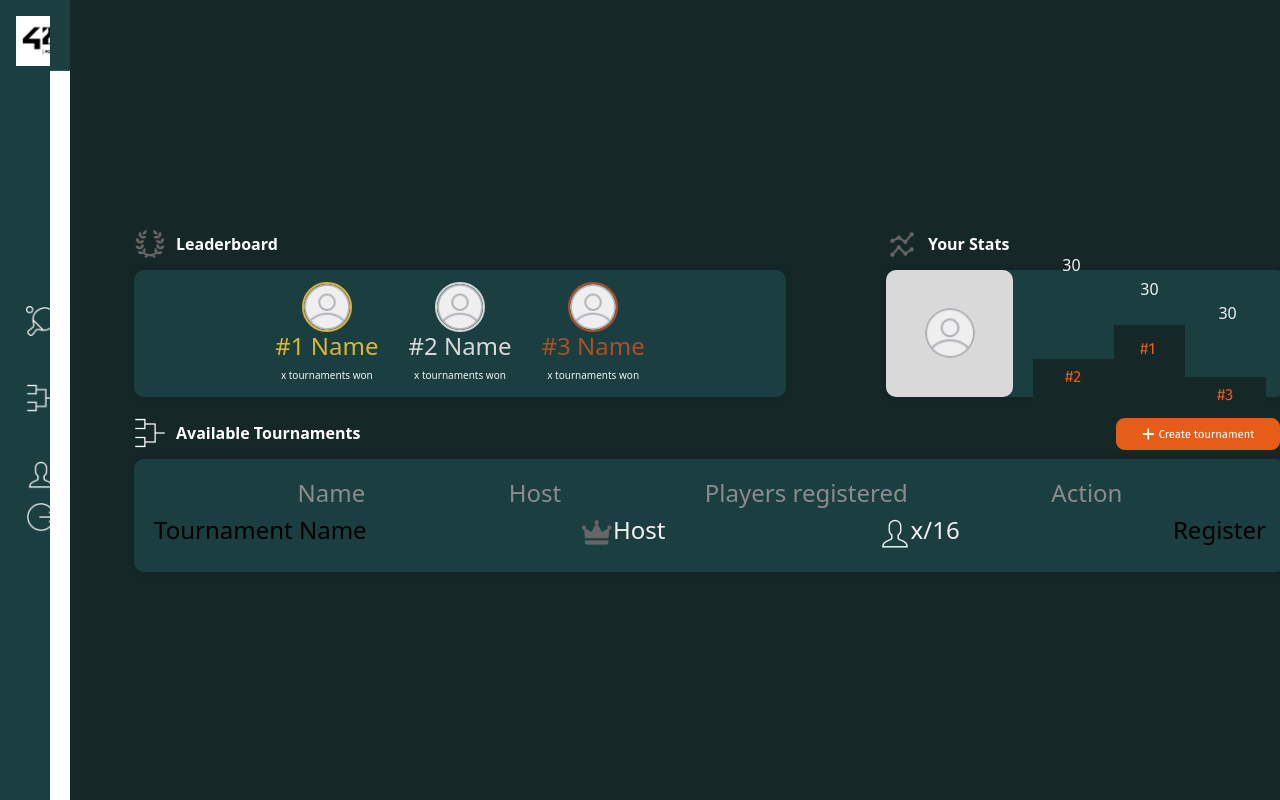
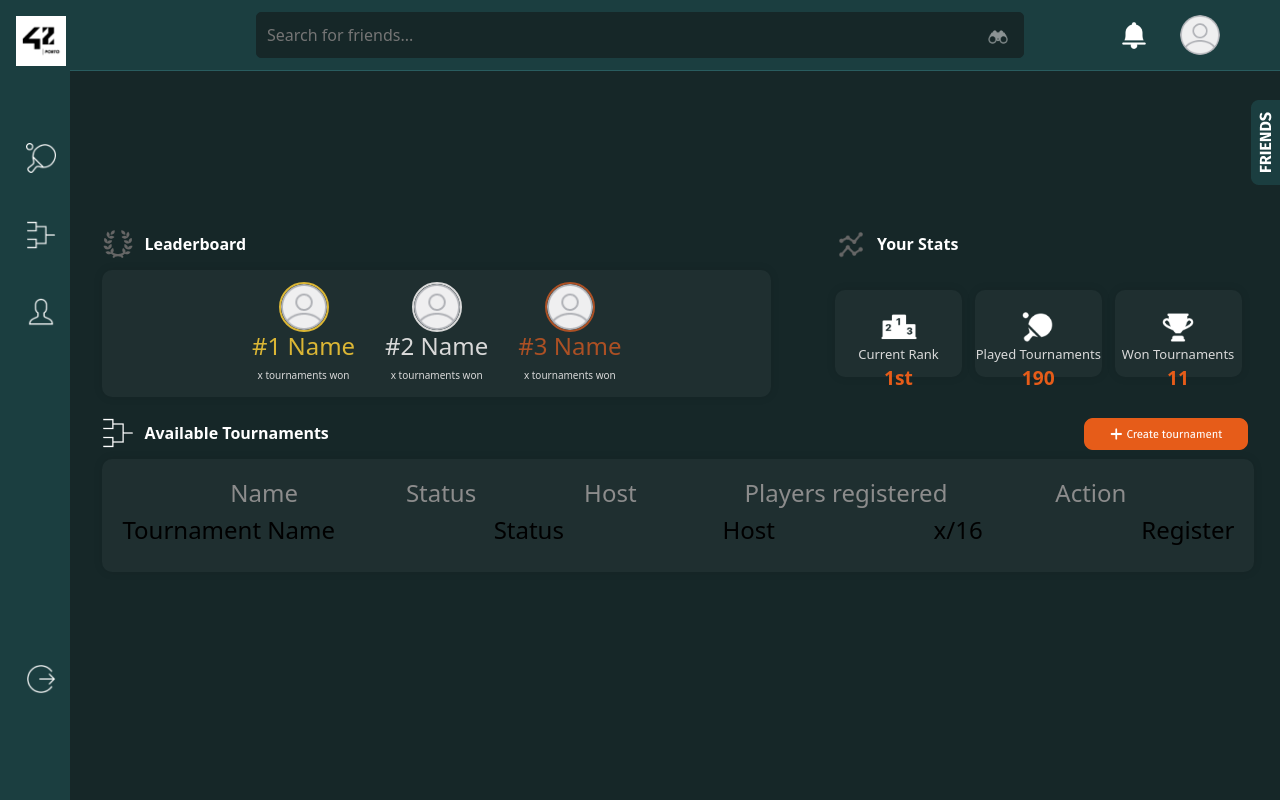
Before and after one commit to andreiacampos98/42_ft_transcendence, a Django app: page /tournaments/ in a window 1280 px wide. Run offline with Django 4.2, Linux system fonts and the light colour scheme.

Commit message:
some html css js errors fixed

```diff
--- a/backend/pong/templates/base.html
+++ b/backend/pong/templates/base.html
@@ -7,11 +7,11 @@
         <meta charset="UTF-8">
         <meta name="viewport" content="width=device-width, initial-scale=1.0">
         <meta http-equiv="X-UA-Compatible" content="ie=edge">
+
+        <!-- HTMX -->
+        <link href="https://cdn.jsdelivr.net/npm/bootstrap@5.3.3/dist/css/bootstrap.min.css" rel="stylesheet" integrity="sha384-QWTKZyjpPEjISv5WaRU9OFeRpok6YctnYmDr5pNlyT2bRjXh0JMhjY6hW+ALEwIH" crossorigin="anonymous">        <script src="{% static 'js/htmx/htmx.min.js' %}"></script>
         {% block styles %}
         {% endblock %}
-
-         <!-- HTMX -->
-         <link href="https://cdn.jsdelivr.net/npm/bootstrap@5.3.3/dist/css/bootstrap.min.css" rel="stylesheet" integrity="sha384-QWTKZyjpPEjISv5WaRU9OFeRpok6YctnYmDr5pNlyT2bRjXh0JMhjY6hW+ALEwIH" crossorigin="anonymous">        <script src="{% static 'js/htmx/htmx.min.js' %}"></script>
     </head>
 
     <body>
--- a/backend/pong/templates/navs.html
+++ b/backend/pong/templates/navs.html
@@ -9,13 +9,16 @@
 <link rel="stylesheet" href="{% static 'css/friend-block.css' %}">
 
 <script src="{% static 'js/navs.js' %}"></script>
-    <script defer src="../../js/friends.js"></script>
-	<script defer src="../../js/friend-block.js"></script>
+<script defer src="{% static 'js/friends.js' %}"></script>
+<script defer src="{% static 'js/friend-block.js' %}"></script>
 {% endblock %}
 
 {% block body %}
 
+    {% block main_content %}
+    {% endblock %}
     {% block top-bar %}
+
     <div class="top-bar">
         <div class="search-container">
             <input type="text" placeholder="Search for friends...">
@@ -54,8 +57,8 @@
                         <span class="icon-title">User</span>
                     </button>
                 </a>
-                <a href="{% url 'login' %}">
-                    <button class="select-item logout-icon">
+                <a class="logout-icon" href="{% url 'login' %}">
+                    <button class="select-item">
                         <img class="icon" src="{% static 'assets/icons/logout.png' %}" alt="logout" >
                         <span class="icon-title">Logout</span>
                     </button>
@@ -80,6 +83,4 @@
             {% endblock %}
         </div>
     {% endblock %}
-    {% block main_content %}
 {% endblock %}
-{% endblock %}
--- a/backend/pong/templates/pages/tournaments.html
+++ b/backend/pong/templates/pages/tournaments.html
@@ -12,26 +12,26 @@
         <div class="top">
             <div class="leaderboard">
                 <div class="topic">
-                        <img class="icon" src="../assets/icons/laurel.png" alt="laurel">
+                    <img class="icon" src="{% static 'assets/icons/laurel.png' %}" alt="laurel">
                     <span class="icon-title3">Leaderboard</span>
                 </div>
                 <div class="results">
                     <div class="profile-winner">
-                            <img  class="profile-pic2 first" src="../assets/icons/avatar.png" alt="Profile">
+                        <img  class="profile-pic2 first" src="{% static 'assets/icons/avatar.png' %}" alt="Profile">
                         <div class="friend-info">
                             <h4 class="first2" >#1 Name</h4>
                             <span class="victories">x tournaments won</span>
                         </div>
                     </div>
                     <div class="profile-winner">
-                            <img  class="profile-pic2 second" src="../assets/icons/avatar.png" alt="Profile">
+                        <img  class="profile-pic2 second" src="{% static 'assets/icons/avatar.png' %}" alt="Profile">
                         <div class="friend-info">
                             <h4 class="second2" >#2 Name</h4>
                             <span class="victories">x tournaments won</span>
                         </div>
                     </div>
                     <div class="profile-winner">
-                            <img  class="profile-pic2 third" src="../assets/icons/avatar.png" alt="Profile">
+                        <img  class="profile-pic2 third" src="{% static 'assets/icons/avatar.png' %}" alt="Profile">
                         <div class="friend-info">
                             <h4 class="third2" >#3 Name</h4>
                             <span class="victories">x tournaments won</span>
@@ -41,20 +41,24 @@
             </div>
             <div class="stats">
                 <div class="topic">
-                        <img class="icon" src="../assets/icons/chart.png" alt="chart">
+                    <img class="icon" src="{% static 'assets/icons/chart.png' %}" alt="chart">
                     <span class="icon-title3">Your Stats</span>
                 </div>
                 <div class="stats2">
-                        <div class="profile-square">
-                            <img  class="profile-pic2" src="../assets/icons/avatar.png" alt="Profile">
+                    <div class="stat podium">
+                        <img  class="stat-img" src="{% static 'assets/icons/leaderboard.png' %}" alt="Current Rank">
+                        <span class="under-title">Current Rank</span>
+                        <span class="rank">1st</span>
                     </div>
-                        <div class="podium">
-                            <div class="tournament-info">
-                                <span class="numbers" id="nbr2">30</span>
-                                <span class="numbers" id="nbr1">30</span>
-                                <span class="numbers" id="nbr3">30</span>
-                                <img  class="podium-img" src="../assets/icons/podium.png" alt="Podium">
+                    <div class="stat played">
+                        <img  class="stat-img" src="{% static 'assets/icons/pingpong-full.png' %}" alt="Nbr games">
+                        <span class="under-title">Played Tournaments</span>
+                        <span class="rank">190</span>
                     </div>
+                    <div class="stat tournament-won">
+                        <img  class="stat-img" src="{% static 'assets/icons/trophy.png' %}" alt="Nbr tournament">
+                        <span class="under-title">Won Tournaments</span>
+                        <span class="rank">11</span>
                     </div>
                 </div>
             </div>
@@ -62,32 +66,28 @@
         <div class="bot">
             <div class="avail-tournaments">
                 <div class="topic">
-                        <img class="icon" src="../assets/icons/tournament.png" alt="tournament">
+                    <img class="icon" src="{% static 'assets/icons/tournament.png' %}" alt="tournament">
                     <span class="icon-title3">Available Tournaments</span>
                 </div>
                 <div class="tournament-button">
                     <button class="tournament2">
-                            <img class="icon" src="../assets/icons/tournament-button.png" alt="Button">
+                        <img class="icon" src="{% static 'assets/icons/tournament-button.png' %}" alt="Button">
                     </button>
                 </div>
             </div>
             <div class="tournament-avail">
                 <div class="table-head">
                     <h4 class="table-title">Name</h4>
+                    <h4 class="table-title">Status</h4>
                     <h4 class="table-title">Host</h4>
                     <h4 class="table-title">Players registered</h4>
                     <h4 class="table-title">Action</h4>
                 </div>
                 <div class="table-content">
                     <h4 class="table-info">Tournament Name</h4>
-                        <div class="host">
-                            <img class="icon" src="../assets/icons/crown.png" alt="crown">
-                            <h4 class="able-info">Host</h4>
-                        </div>
-                        <div class="host">
-                            <img class="icon" src="../assets/icons/user.png" alt="user">
-                            <h4 class="able-info">x/16</h4>
-                        </div>
+                    <h4 class="table-info">Status</h4>
+                    <h4 class="table-info">Host</h4>
+                    <h4 class="table-info">x/16</h4>
                     <h4 class="table-info">Register</h4>
                 </div>
             </div>
--- a/backend/static/css/side-menu.css
+++ b/backend/static/css/side-menu.css
@@ -10,7 +10,7 @@
     left: 0;
     transition: width 0.3s ease;
     overflow: hidden;
-    width: 50px; /* Expanded width */
+    width: 70px; /* Expanded width */
     transition: filter 0.3s ease;
 }
 
--- a/backend/static/css/tournament.css
+++ b/backend/static/css/tournament.css
@@ -4,7 +4,7 @@
     left: 0;
     width: 100vw;
     height: 100vh;
-	margin-left: 70px;
+	margin-left: 3vw;
     display: flex;
     position: fixed;
     justify-content: center;
@@ -31,9 +31,9 @@
 .leaderboard {
     display: flex;
     flex-direction: column;
-    width: 48%;
+    width: 50%;
     flex-grow: 1;
-    padding-right: 100px;
+    padding-right: 5vw;
 }
 
 .stats {
@@ -43,11 +43,37 @@
 
 .stats2 {
     display: flex;
-    background-color: #1B3E40;
+    align-items: center;
+    height: 127px;
+}
+
+.stat {
+    display: flex;
+    flex-direction: column;
+    background-color: #f2f2f20a;
     box-shadow: 0 0 10px rgba(0,0,0,0.1);
     border-radius: 10px;
     align-items: center;
-    height: 127px;
+    height: 87px;
+    width: 127px;
+    margin-right: 1vw;
+    justify-content: space-around;
+    padding-top: 20px;
+    padding-bottom: 20px;
+}
+
+.stat-img {
+    width: 36px;
+    height: 36px;
+}
+.under-title {
+    color: #D9D9D9;
+    font-size: small;
+}
+.rank {
+    font-size: larger;
+    font-weight: bolder;
+    color: #E65C19;
 }
 
 .profile-square {
@@ -59,17 +85,17 @@
     justify-content: center;
     display: flex;
 }
+
 .avail-tournaments {
     display: flex;
     justify-content: space-between;
 }
 
-
 .results {
     display: flex;
     justify-content: center;
     align-items: center;
-    background-color: #1B3E40;
+    background-color: #f2f2f20a;
     box-shadow: 0 0 10px rgba(0,0,0,0.1);
     border-radius: 10px;
     height: 127px;
@@ -97,7 +123,6 @@
 }
 .second2 {
     color: #D9D9D9;
-
 }
 
 .third {
@@ -119,7 +144,7 @@
 }
 
 .numbers {
-    color: #F2F2F2;
+    color: #f2f2f20a;
 }
 
 #nbr2 {
@@ -133,7 +158,8 @@
 .friend-info .victories {
     margin: 0;
     font-size: x-small;
-    color: #F2F2F2;
+    color: #D9D9D9;
+
 }
 
 .icon-title3 {
@@ -157,7 +183,7 @@
 .tournament-avail {
     display: flex;
     flex-direction: column;
-    background-color: #1B3E40;
+    background-color: #f2f2f20a;
     padding: 20px;
     border-radius: 10px;
     box-shadow: 0 0 10px rgba(0,0,0,0.1);
@@ -172,7 +198,7 @@
 .table-content {
     display: flex;
     justify-content: space-between;
-    color: #F2F2F2;
+    color: #f2f2f20a;
 }
 
 .host {
```
Also changed, not shown: backend/pong/templates/pages/profile.html (+10 -10 lines), backend/static/css/match-block.css (added, +67 -0 lines), backend/static/js/match-block.js (added, +49 -0 lines), backend/static/js/tournament.js (added, +15 -0 lines), base.html (deleted, +0 -33 lines), navs.html (deleted, +0 -12 lines), backend/static/assets/icons/leaderboard.png (added), backend/static/assets/icons/pingpong-full.png (added), backend/static/assets/icons/trophy.png (added). Lines whose indentation alone changed are shown as unchanged.
